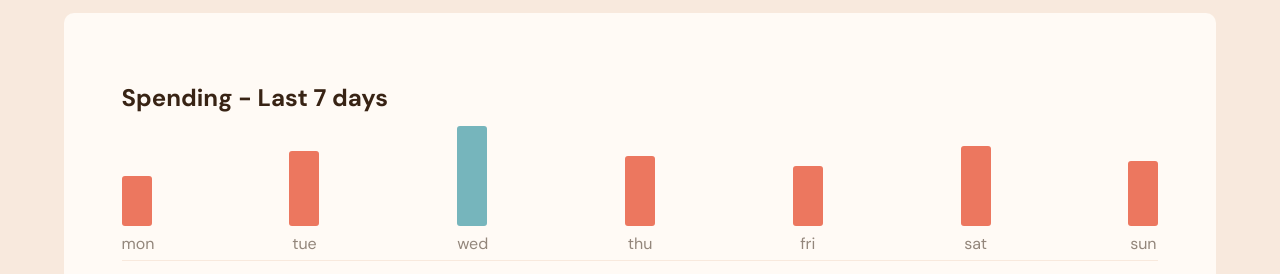
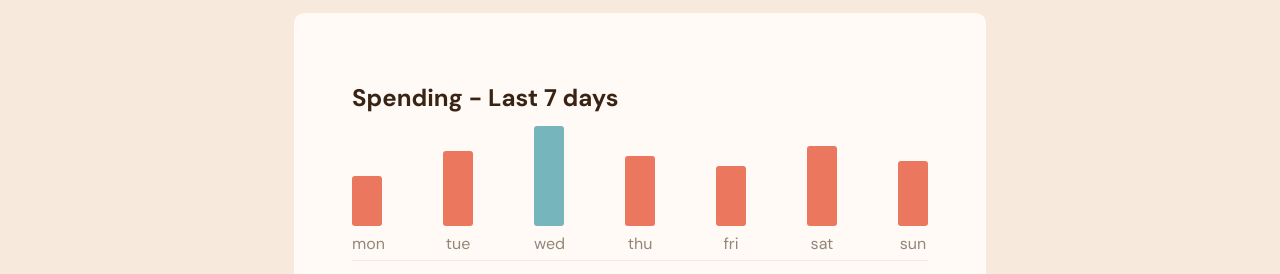
Before and after one commit to Chevallm/fem-expenses-chart-component, a website built with Vite: page index.html in a window 1280 px wide. Shown: the part 366-640 px from the top of the page. Built offline with nearby package versions, Linux system fonts and the light colour scheme.

Commit message:
desktop design

```diff
--- a/style.scss
+++ b/style.scss
@@ -175,3 +175,15 @@ html, body {
     height: 1px;
   }
 }
+
+@media only screen and (min-width: 768px) {
+  .balance-header,
+  .informations {
+    max-width: 50%;
+    width: 100%;
+  }
+
+  .expenses-chart-component {
+    align-items: center;
+  }
+}
```
